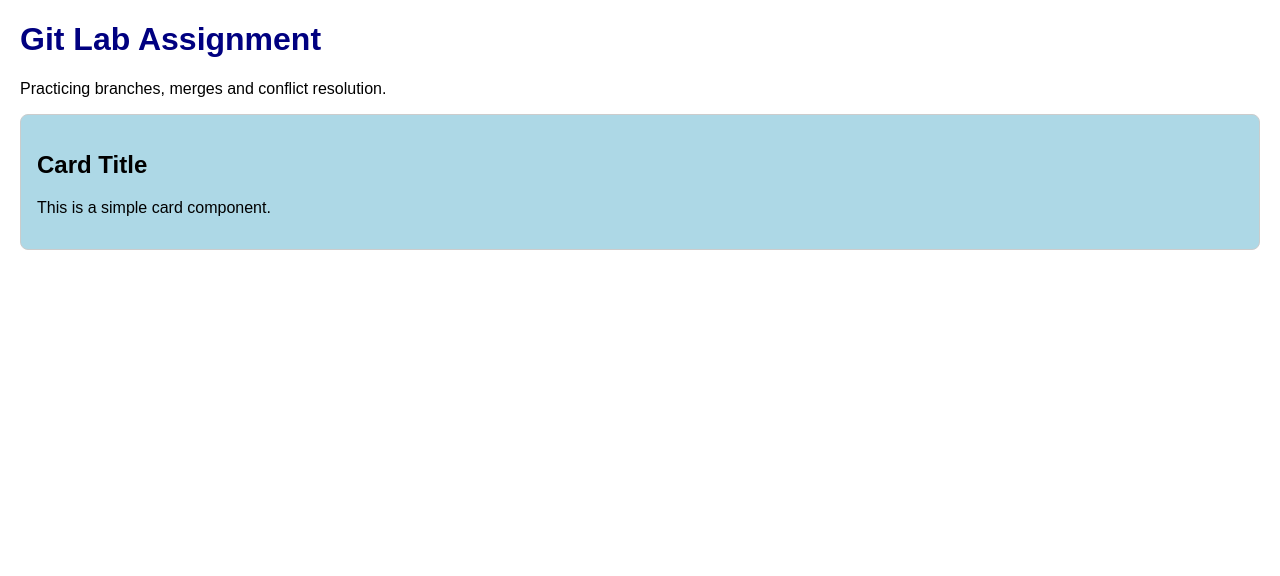
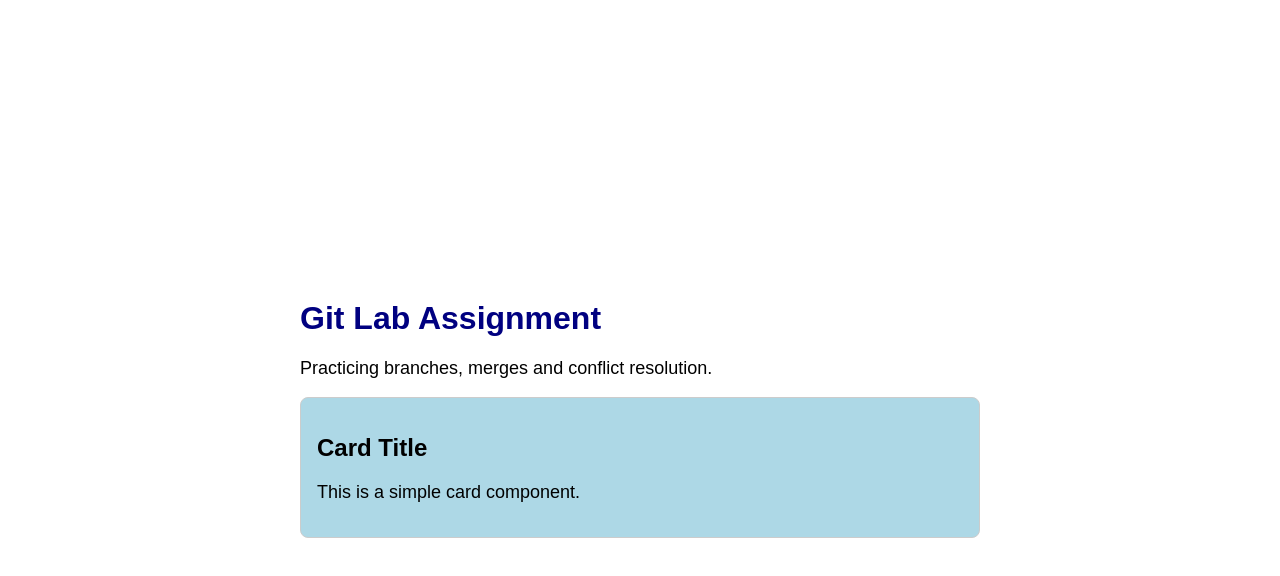
Before and after one commit to bappa0409/Lab-Assignment-1, a plain HTML site: page index.html in a window 1280 px wide. Drawn offline with Linux system fonts and the light colour scheme.

Commit message:
branch-1: update margin and font size

```diff
--- a/index.css
+++ b/index.css
@@ -1,6 +1,6 @@
 body {
   font-family: Arial, sans-serif;
-  margin: 20px;
+  margin: 300px;
 }
 
 h1 {
@@ -8,7 +8,7 @@ h1 {
 }
 
 p {
-  font-size: 16px;
+  font-size: 18px;
 }
 
 .card {
```
